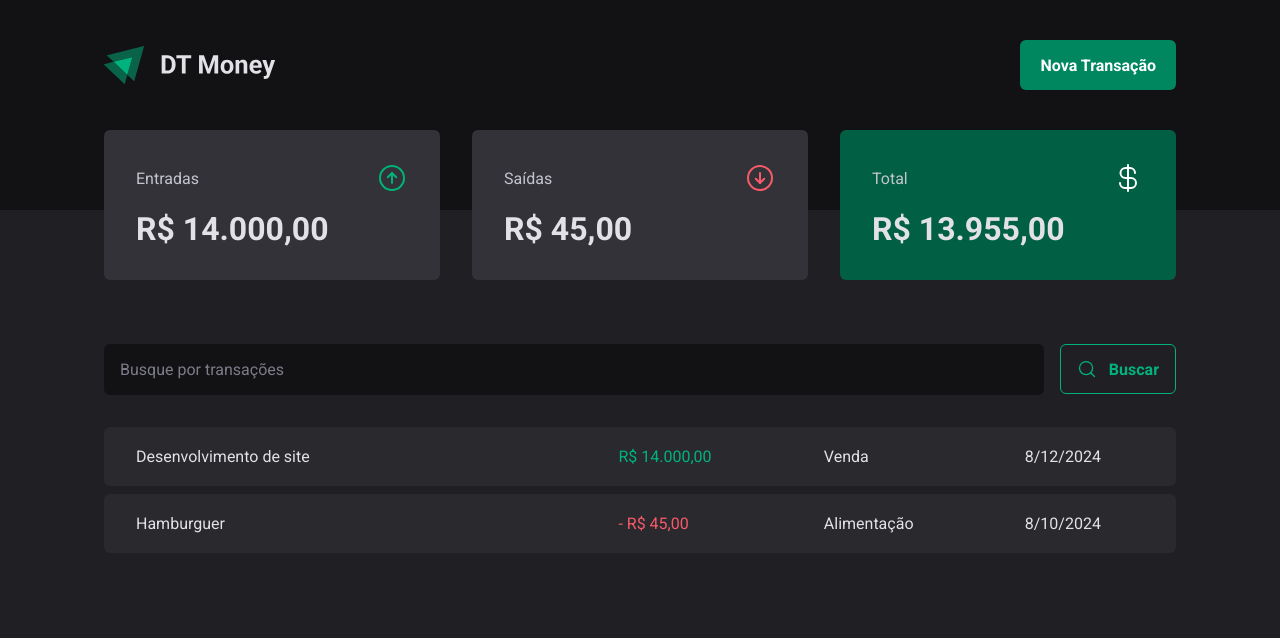
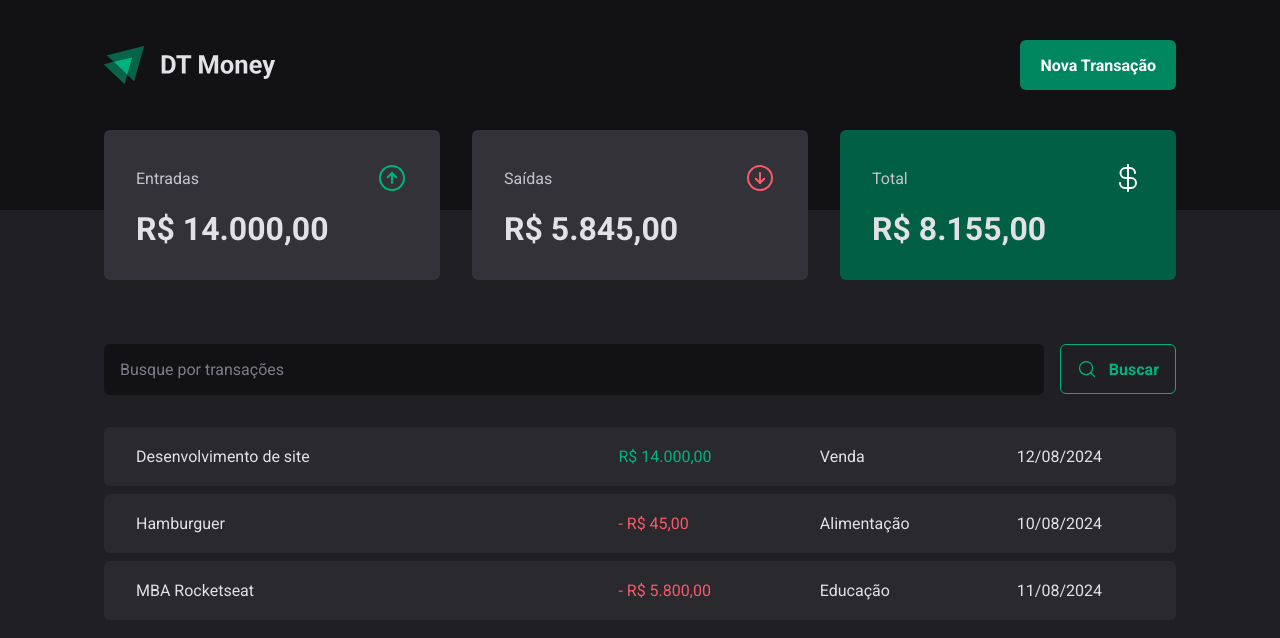
Before and after one commit to taylosstls/mba-rocket, a React (Vite) app in the folder mod-2/02-dt-money/: page / in a window 1280 px wide. Shown: the top 638 px of the page. Built offline with nearby package versions, Linux system fonts and the light colour scheme; data requests are answered from the project's data file.

Commit message:
Adjust function formatter

```diff
--- a/mod-2/02-dt-money/server.json
+++ b/mod-2/02-dt-money/server.json
@@ -15,6 +15,14 @@
       "category": "Alimentação",
       "price": 45,
       "createdAt": "2024-08-10T20:08:14.054Z"
+    },
+    {
+      "id": 3,
+      "description": "MBA Rocketseat",
+      "type": "outcome",
+      "category": "Educação",
+      "price": 5800,
+      "createdAt": "2024-08-11T09:05:36.054Z"
     }
   ]
 }
--- a/mod-2/02-dt-money/src/components/organisms/Summary/index.tsx
+++ b/mod-2/02-dt-money/src/components/organisms/Summary/index.tsx
@@ -19,12 +19,12 @@ export function Summary() {
       <SummaryCard
         title="Entradas"
         icon={<ArrowCircleUp size={32} color="#00b376" />}
-        amount={summary.entradas}
+        amount={summary.income}
       />
       <SummaryCard
         title="Saídas"
         icon={<ArrowCircleDown size={32} color="#f75a68" />}
-        amount={summary.saidas}
+        amount={summary.outcome}
       />
       <SummaryCard
         title="Total"
--- a/mod-2/02-dt-money/src/pages/Transactions/index.tsx
+++ b/mod-2/02-dt-money/src/pages/Transactions/index.tsx
@@ -12,6 +12,7 @@ import { Header } from "../../components/organisms/Header";
 import { Summary } from "../../components/organisms/Summary";
 
 import { TransactionContext } from "../../contexts/TransactionsContext";
+import { formatCurrency, formatDate } from "../../utils/formatter";
 
 export function Transactions() {
   const { transactions } = useContext(TransactionContext);
@@ -26,22 +27,16 @@ export function Transactions() {
         <TransactionsTable>
           <tbody>
             {transactions.map((transaction) => {
-              const formattedPrice = transaction.price.toLocaleString("pt-BR", {
-                style: "currency",
-                currency: "BRL",
-              });
-
-              const createdAtDate = new Date(transaction.createdAt);
               return (
                 <tr key={transaction.id}>
                   <td>{transaction.description}</td>
                   <td>
                     <PriceHighlight variant={transaction.type}>
-                      {transaction.type === "outcome" && "-"} {formattedPrice}
+                      {transaction.type === "outcome" && "-"} {formatCurrency(transaction.price)}
                     </PriceHighlight>
                   </td>
                   <td>{transaction.category}</td>
-                  <td>{createdAtDate.toLocaleDateString()}</td>
+                  <td>{formatDate(transaction.createdAt)}</td>
                 </tr>
               );
             })}
--- a/mod-2/02-dt-money/src/utils/calculateSummary.ts
+++ b/mod-2/02-dt-money/src/utils/calculateSummary.ts
@@ -1,30 +1,28 @@
+import { formatCurrency } from "./formatter";
+
 import { Transaction } from "../contexts/TransactionsContext";
 
 export const calculateSummary = (transactions: Transaction[]) => {
-  const { entradas, saidas, total } = transactions.reduce(
+  const { income, outcome, total } = transactions.reduce(
     (acc, transaction) => {
       if (transaction.type === "income") {
-        acc.entradas += transaction.price;
+        acc.income += transaction.price;
       } else if (transaction.type === "outcome") {
-        acc.saidas += transaction.price;
+        acc.outcome += transaction.price;
       }
-      acc.total = acc.entradas - acc.saidas;
+      acc.total = acc.income - acc.outcome;
       return acc;
     },
     {
-      entradas: 0,
-      saidas: 0,
+      income: 0,
+      outcome: 0,
       total: 0,
     }
   );
 
-  // Formatar valores em Real (BRL)
-  const formatCurrency = (value: number) =>
-    value.toLocaleString("pt-BR", { style: "currency", currency: "BRL" });
-
   return {
-    entradas: formatCurrency(entradas),
-    saidas: formatCurrency(saidas),
+    income: formatCurrency(income),
+    outcome: formatCurrency(outcome),
     total: formatCurrency(total),
   };
 };
--- /dev/null
+++ b/mod-2/02-dt-money/src/utils/formatter.ts
@@ -0,0 +1,8 @@
+// Formatar valores em Real (BRL)
+export const formatCurrency = (value: number) =>
+  value.toLocaleString("pt-BR", { style: "currency", currency: "BRL" });
+
+export const formatDate = (date: string) => {
+  const day = new Intl.DateTimeFormat('pt-BR');
+  return day.format(new Date(date));
+}
```
